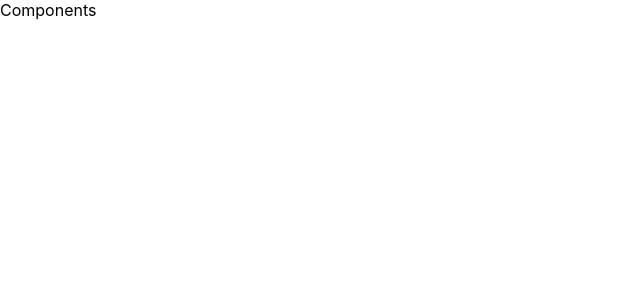
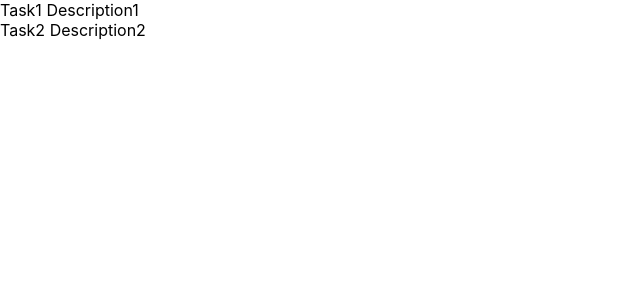
Before and after one commit to Ibon2/todoapp, a React (Create React App) app in the folder client/: page / in a window 1280 px wide. Shown: the top 300 px of the page, without its empty margins (0-640 px from the left). Built offline with nearby package versions, Linux system fonts and the light colour scheme.

Commit message:
listAll (without backend)

```diff
--- a/client/src/App.js
+++ b/client/src/App.js
@@ -1,10 +1,10 @@
 
 import './App.css';
-
+import List from './components/List.js'
 function App() {
   return (
     <div >
-      Components
+      <List/>
     </div>
   );
 }
--- /dev/null
+++ b/client/src/components/List.js
@@ -0,0 +1,17 @@
+
+function List() {
+    const listTaks = [{title:"Task1",description:"Description1"},
+            {title:"Task2",description:"Description2"}];//should be the call to backend
+    console.log(listTaks)
+    const listAll = () =>{
+        return listTaks.map(
+            (d) => <div key={d.title}>{d.title} {d.description}</div>)
+    }
+    return (
+        <div>
+            {listAll()}
+        </div>
+    );
+}
+
+export default List;
```
